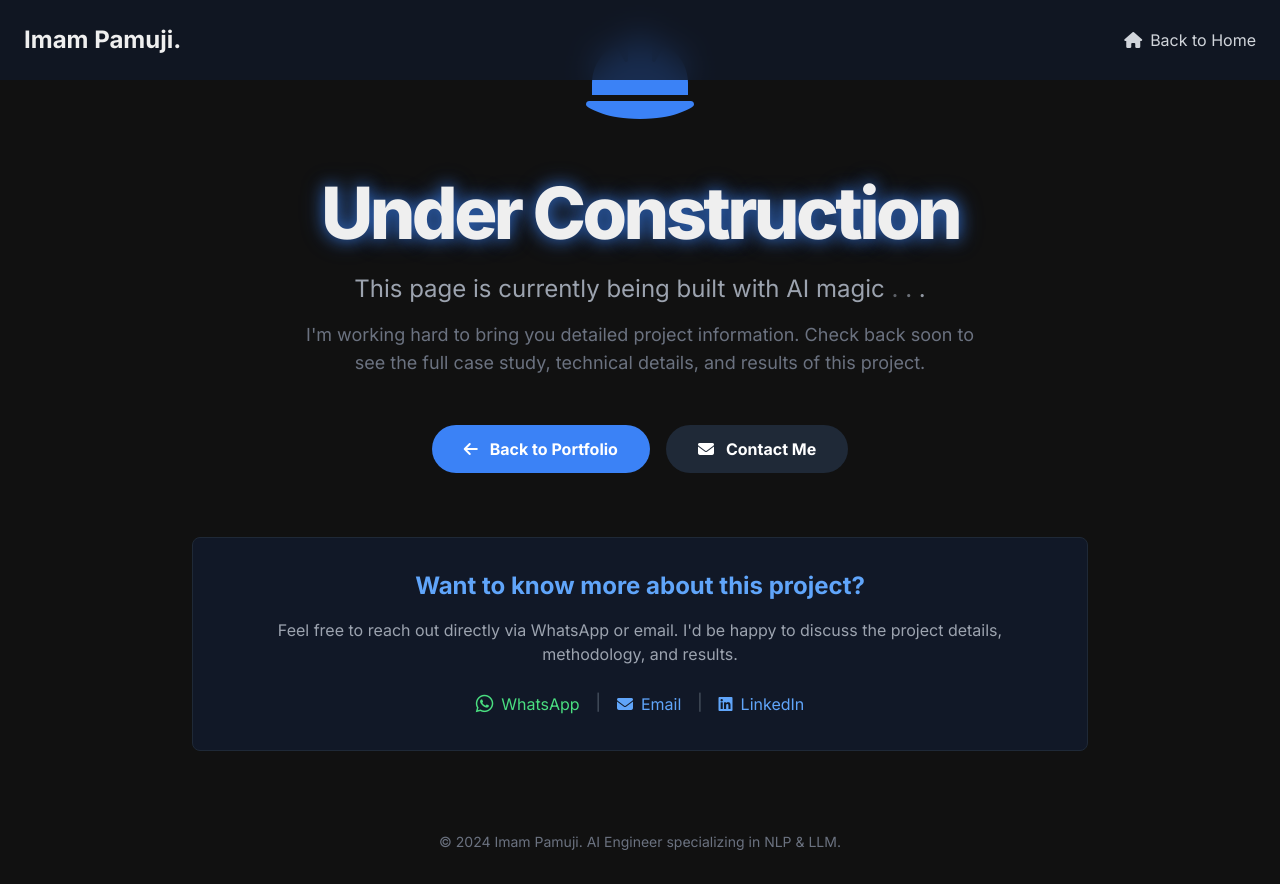
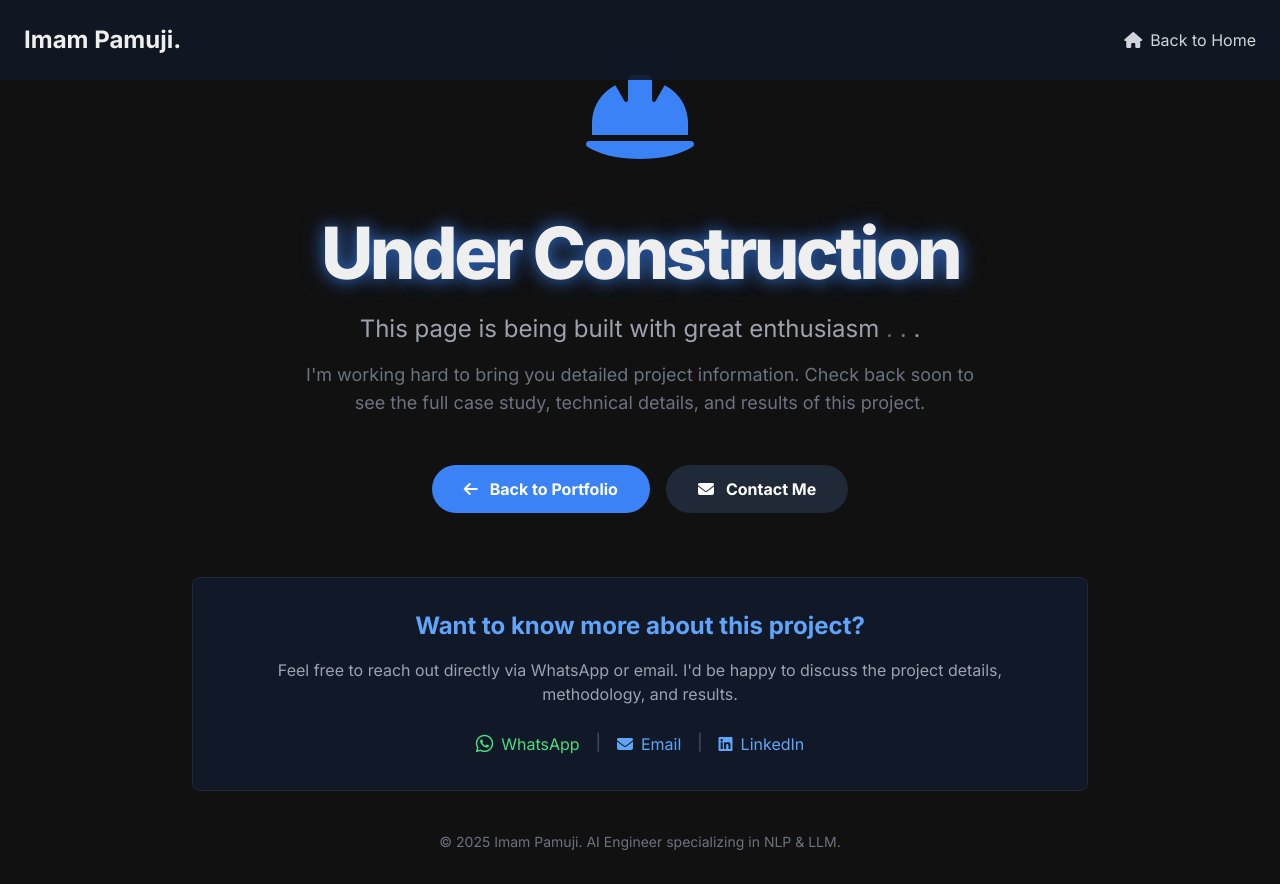
Before and after one commit to imampamuji/imampamuji.github.io, a website: page ai-portofolio/under_development.html in a window 1280 px wide. Drawn offline with nearby package versions, Linux system fonts and the light colour scheme.

Commit message:
update page

```diff
--- a/ai-portofolio/under_development.html
+++ b/ai-portofolio/under_development.html
@@ -61,7 +61,7 @@
 
     <main class="min-h-screen flex items-center justify-center px-6">
         <div class="max-w-4xl mx-auto text-center">
-            <div class="construction-icon mb-8">
+            <div class="construction-icon mb-8 mt-20">
                 <i class="fas fa-hard-hat text-8xl text-blue-500"></i>
             </div>
 
@@ -70,7 +70,7 @@
             </h1>
 
             <p class="text-xl md:text-2xl text-gray-400 mb-4">
-                This page is currently being built with AI magic
+                This page is being built with great enthusiasm
                 <span class="dot-pulse">.</span>
                 <span class="dot-pulse" style="animation-delay: 0.2s;">.</span>
                 <span class="dot-pulse" style="animation-delay: 0.4s;">.</span>
@@ -113,7 +113,7 @@
     </main>
 
     <footer class="py-8 text-center text-gray-500 text-sm">
-        <p>&copy; 2024 Imam Pamuji. AI Engineer specializing in NLP & LLM.</p>
+        <p>&copy; 2025 Imam Pamuji. AI Engineer specializing in NLP & LLM.</p>
     </footer>
 
 </body>
```
